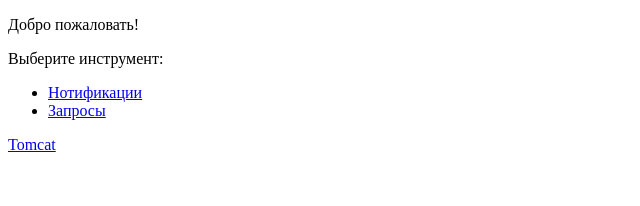
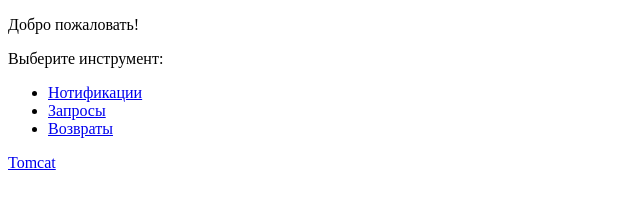
Before and after one commit to daskain/integration, a plain HTML site: page site/index.html in a window 1280 px wide. Shown: the whole page, without its empty margins (0-640 px from the left). Drawn offline with Linux system fonts and the light colour scheme.

Commit message:
Update index.html

```diff
--- a/site/index.html
+++ b/site/index.html
@@ -16,6 +16,7 @@
 <ul class="list-group">
   <li class="list-group-item"><a href="http://35.226.196.249/Tools/notify">Нотификации</a></li>
   <li class="list-group-item"><a href="http://35.226.196.249/Tools/requst">Запросы</a></li>
+  <li class="list-group-item"><a href="http://35.226.196.249/Tools/paresp">Возвраты</a></li>
 
 </ul>
 
```
